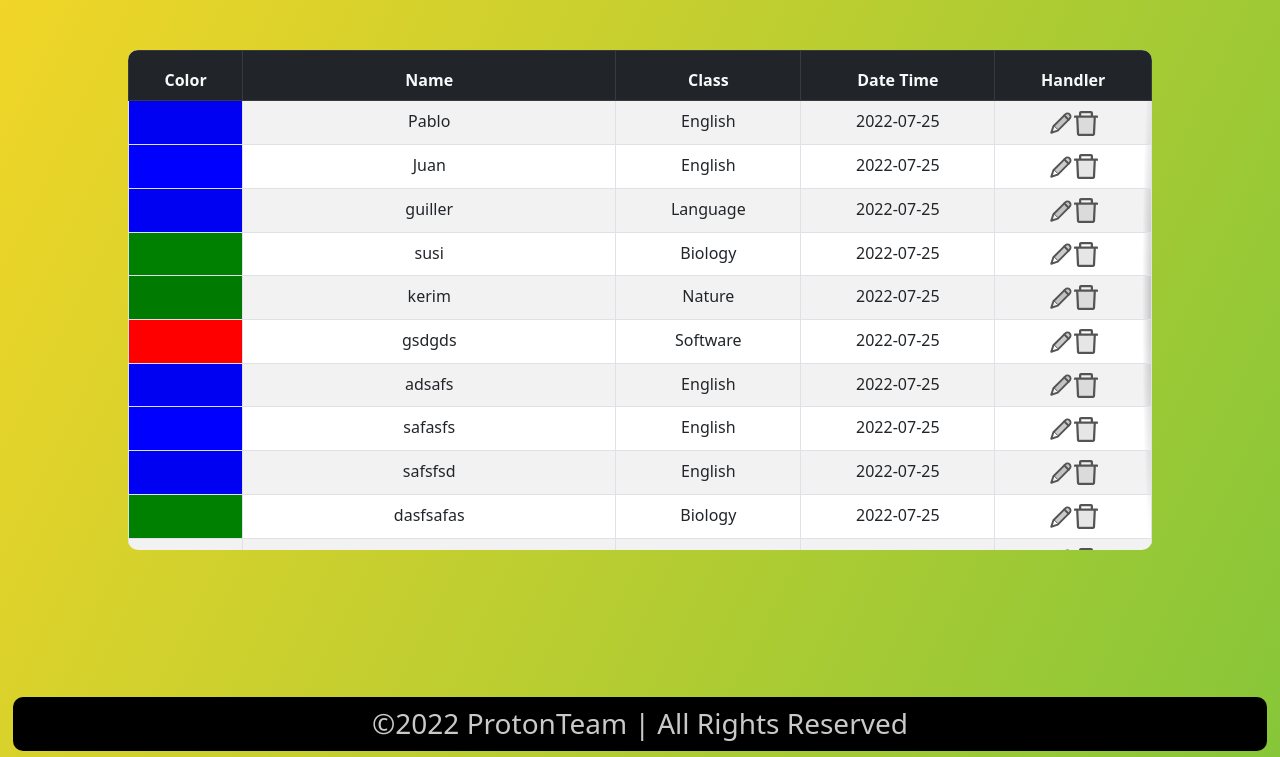
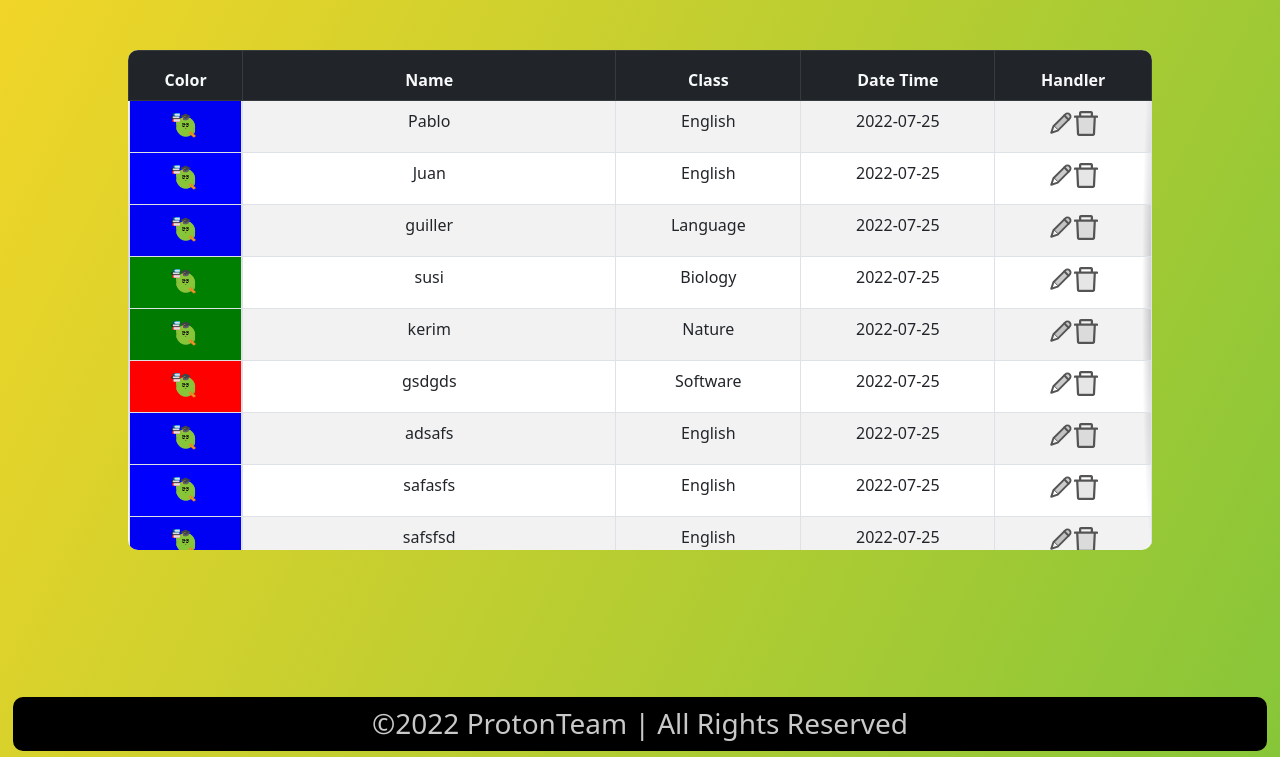
Before and after one commit to guillerdev97/proton-teacher-software-php, a PHP site: page / in a window 1280 px wide. Shown: the part 166-923 px from the top of the page. Run offline with PHP 8.4, Linux system fonts and the light colour scheme; data comes from the database, SQL or seed files in the repository.

Commit message:
load implementation and logo on table and cards

```diff
--- a/src/Controllers/StudentsController.php
+++ b/src/Controllers/StudentsController.php
@@ -69,6 +69,8 @@ class StudentsController
         $newStudent = new Students(null, $request["name"], $request["class"]);
         $newStudent->save();
         $this->index();
+        $var = "Congrats! You have created a new class!";
+        echo "<script>alert('".$var."');</script>";
     }
 
     public function backHome()
--- a/src/Views/studentsHome.php
+++ b/src/Views/studentsHome.php
@@ -27,7 +27,9 @@ require_once("components/layoutHome.php")
                     foreach ($data["studentData"] as $student) {
                         echo "
                             <tr>
-                                <td class='color headerCard'></td>
+                                <td class='color headerCard'>
+                                    <img class='logoCard' src='public/img//ProtonProfe.png'</img>
+                                </td>
                                 <td>{$student->getName()}</td>
                                 <td class='subject'>{$student->getClass()}</td>
                                 <td>{$student->getDateTime()}</td>
@@ -100,7 +102,15 @@ require_once("components/layoutHome.php")
     header {
         margin-bottom: 50px;
     }
-
+    .headerCard {
+        display: flex;
+        justify-content: center;
+        align-items: center;
+    }
+    .logoCard {
+        width: 35px;
+        height: 35px;
+    }
     footer {
         margin-top: 50px;
     }
@@ -348,7 +358,10 @@ require_once("components/layoutHome.php")
             height: 70px;
             border-radius: 10px;
         }
-
+        .logoCard {
+            width: 40px;
+            height: 40px;
+        }
         .button {
             display: none;
         }
```
